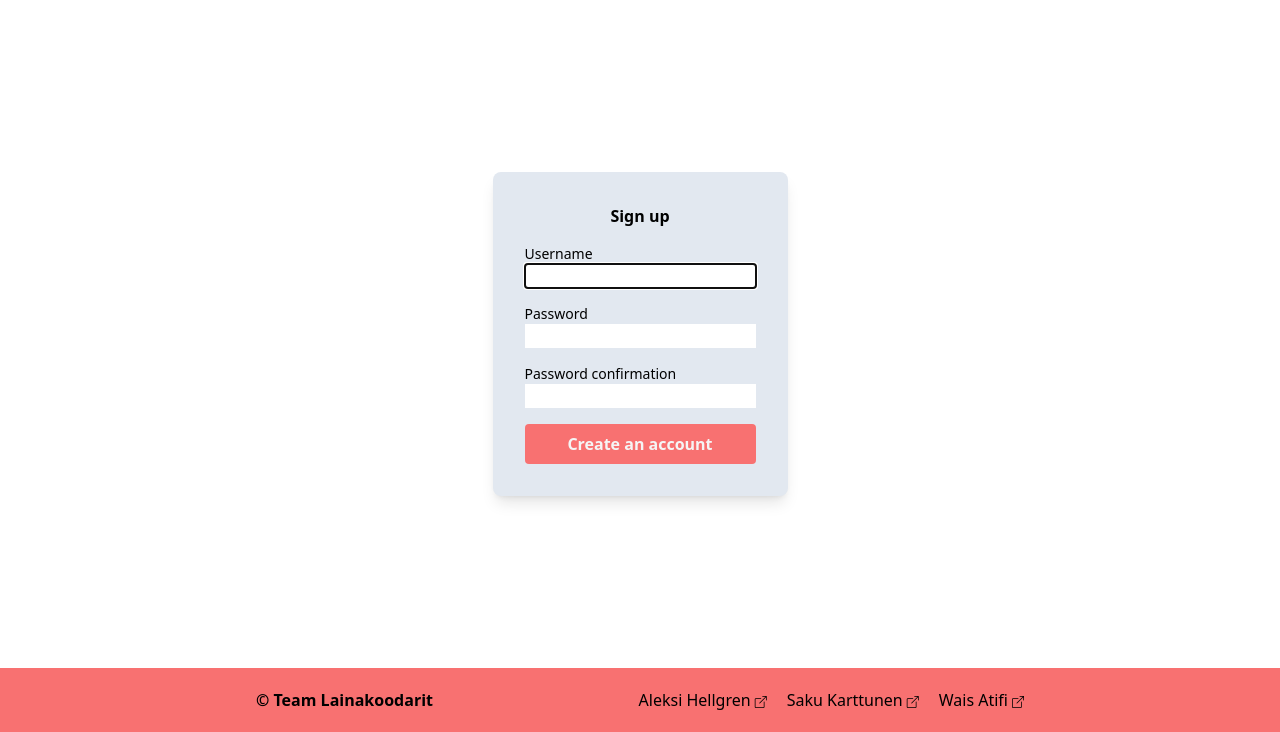
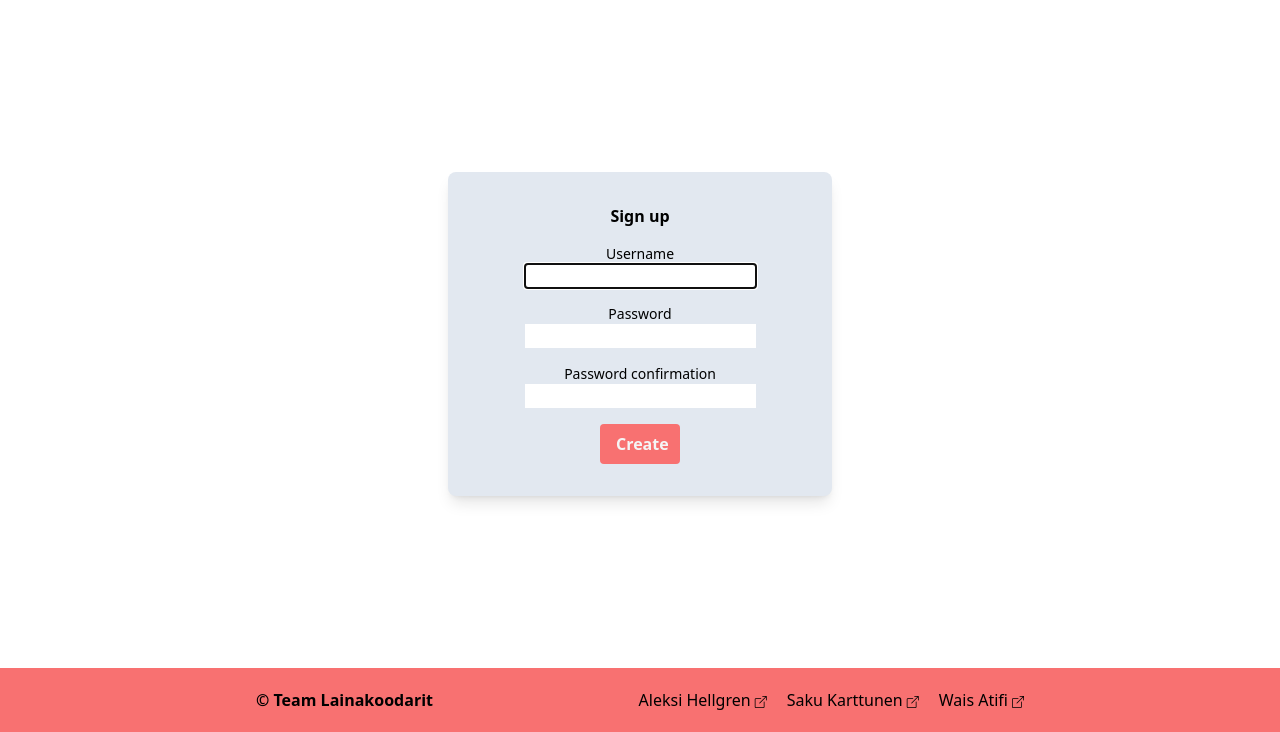
Before and after one commit to hamk-webdev-intip21a6/lainakoodarit_project, a Django app: page /signup/ in a window 1280 px wide. Shown: the part 68-800 px from the top of the page. Run offline with Django 4.2, Linux system fonts and the light colour scheme; some libraries are stand-ins or nearby versions.

Commit message:
improvement

```diff
--- a/borrow/templates/registration/signup.html
+++ b/borrow/templates/registration/signup.html
@@ -2,7 +2,7 @@
 {% block content %}
 <section class="px-5 max-w-[1200px] mx-auto">
     <div class="flex justify-center">
-        <form method="post" novalidate class="bg-slate-200 col-span-6 md:col-span-2 p-8 gap-y-2 shadow-lg rounded-lg p-5 w-full md:w-auto">
+        <form method="post" novalidate class="bg-slate-200 col-span-6 md:col-span-2 p-8 gap-y-2 shadow-lg rounded-lg p-5 w-96 text-center">
             {% csrf_token %}
             <h2 class="text-center mb-4 "><strong>Sign up</strong></h2>
             <div class="flex flex-col">
@@ -13,7 +13,7 @@
                 </div>
                 {% endfor %}
                 <button type="submit" class="bg-red-400 text-neutral-100 font-semibold px-4 py-2 rounded
-        transition-all hover:text-neutral-900 active:brightness-75 w-full">Create an account</button>
+        transition-all hover:text-neutral-900 active:brightness-75 w-20 mx-auto">Create</button>
             </div>
         </form>
     </div>
```
